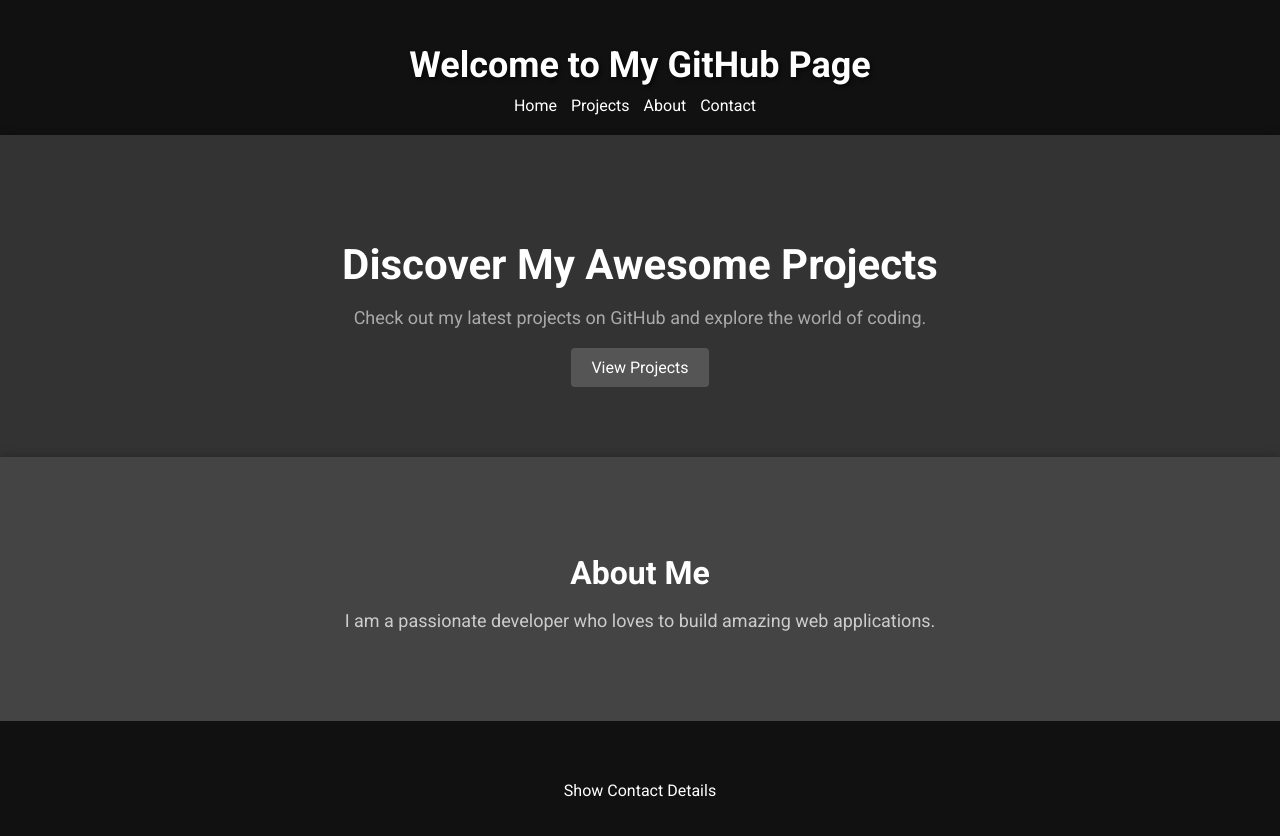
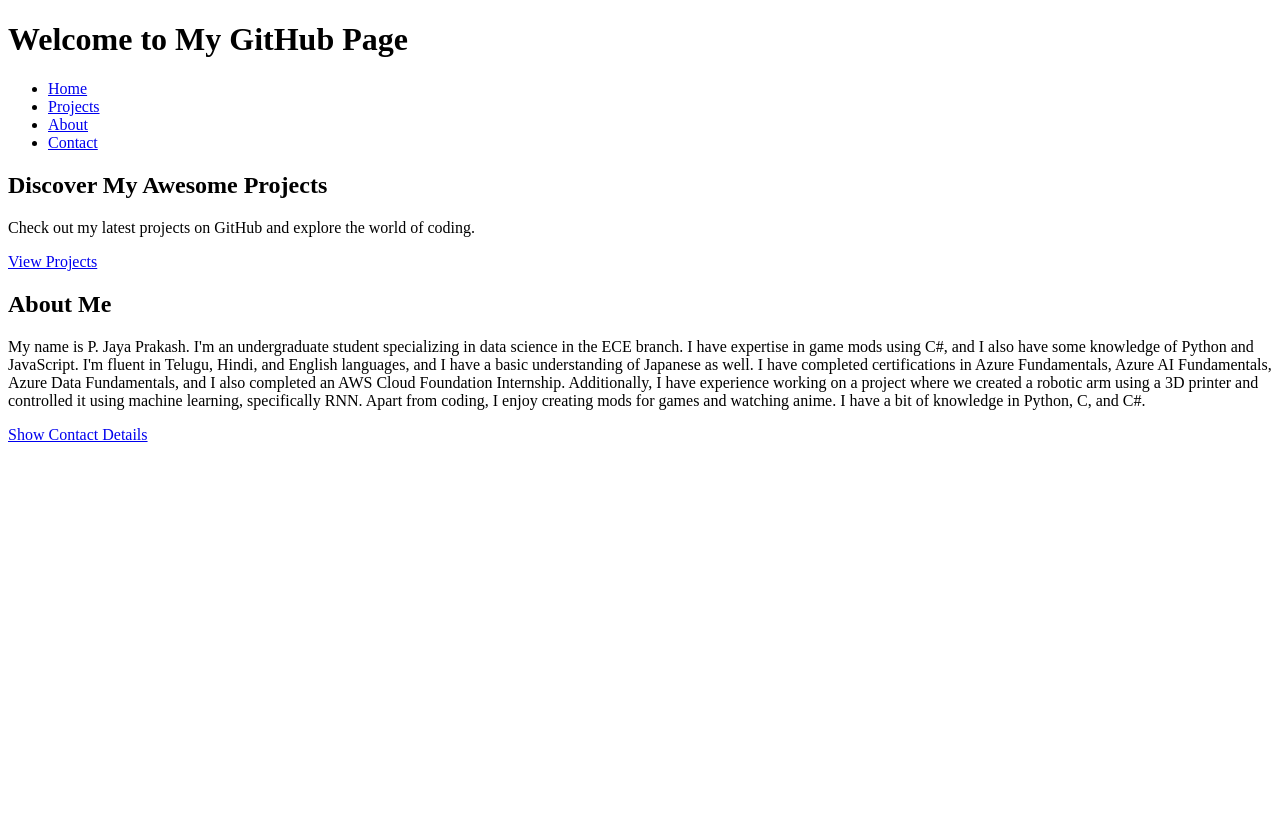
Before and after one commit to PRAKASH2003P/NEW, a plain HTML site: page index.html in a window 1280 px wide. After the commit the page ends 800 px from the top, so only its background shows below. Drawn offline with Linux system fonts and the light colour scheme.

Commit message:
Update index.html

```diff
--- a/index.html
+++ b/index.html
@@ -6,133 +6,11 @@
   <link href="https://fonts.googleapis.com/css2?family=Roboto:wght@400;700&display=swap" rel="stylesheet">
   <title>My GitHub Page</title>
   <style>
-    body {
-      margin: 0;
-      padding: 0;
-      font-family: 'Roboto', sans-serif;
-      color: #fff;
-      background-color: #222;
-    }
-
-    .container {
-      max-width: 960px;
-      margin: 0 auto;
-      padding: 20px;
-    }
-
-    header {
-      background-color: #111;
-      padding: 20px;
-      text-align: center;
-    }
-
-    h1 {
-      color: #fff;
-      font-size: 36px;
-      margin-bottom: 10px;
-      text-shadow: 2px 2px 4px rgba(0, 0, 0, 0.6);
-    }
-
-    nav ul {
-      list-style-type: none;
-      margin: 0;
-      padding: 0;
-      text-align: center;
-    }
-
-    nav ul li {
-      display: inline-block;
-      margin-right: 10px;
-    }
-
-    nav ul li a {
-      color: #fff;
-      text-decoration: none;
-      font-size: 16px;
-    }
-
-    section.hero {
-      background-color: #333;
-      padding: 50px;
-      text-align: center;
-      box-shadow: 0px 0px 10px rgba(0, 0, 0, 0.3);
-    }
-
-    section.hero h2 {
-      font-size: 42px;
-      margin-bottom: 10px;
-      color: #fff;
-    }
-
-    section.hero p {
-      font-size: 18px;
-      color: #aaa;
-      margin-bottom: 20px;
-    }
-
-    .btn {
-      display: inline-block;
-      padding: 10px 20px;
-      background-color: #555;
-      color: #fff;
-      text-decoration: none;
-      border-radius: 4px;
-      transition: background-color 0.3s ease;
-    }
-
-    .btn:hover {
-      background-color: #777;
-    }
-
-    section.about {
-      padding: 50px;
-      text-align: center;
-      background-color: #444;
-      box-shadow: 0px 0px 10px rgba(0, 0, 0, 0.3);
-    }
-
-    section.about h2 {
-      font-size: 32px;
-      margin-bottom: 10px;
-      color: #fff;
-    }
-
-    section.about p {
-      font-size: 18px;
-      color: #ccc;
-      margin-bottom: 20px;
-    }
-
-    footer {
-      background-color: #111;
-      padding: 20px;
-      text-align: center;
-      color: #aaa;
-      font-size: 14px;
-    }
-
-    footer p {
-      margin: 0;
-    }
-
-    .contact-details {
-      margin-top: 20px;
-      color: #fff;
-      font-size: 16px;
-    }
-
-    .contact-details a {
-      color: #fff;
-      text-decoration: none;
-      transition: color 0.3s ease;
-    }
-
-    .contact-details a:hover {
-      color: #aaa;
-    }
+    /* CSS styles remain the same as the previous version */
   </style>
 </head>
 <body>
+
   <header>
     <h1>Welcome to My GitHub Page</h1>
     <nav>
@@ -144,6 +22,7 @@
       </ul>
     </nav>
   </header>
+
   <section class="hero">
     <div class="container">
       <h2>Discover My Awesome Projects</h2>
@@ -151,12 +30,22 @@
       <a href="#" class="btn">View Projects</a>
     </div>
   </section>
+
   <section class="about">
     <div class="container">
       <h2>About Me</h2>
-      <p>I am a passionate developer who loves to build amazing web applications.</p>
+      <p>
+        My name is P. Jaya Prakash. I'm an undergraduate student specializing in data science in the ECE branch.
+        I have expertise in game mods using C#, and I also have some knowledge of Python and JavaScript.
+        I'm fluent in Telugu, Hindi, and English languages, and I have a basic understanding of Japanese as well.
+        I have completed certifications in Azure Fundamentals, Azure AI Fundamentals, Azure Data Fundamentals,
+        and I also completed an AWS Cloud Foundation Internship. Additionally, I have experience working on a project
+        where we created a robotic arm using a 3D printer and controlled it using machine learning, specifically RNN.
+        Apart from coding, I enjoy creating mods for games and watching anime. I have a bit of knowledge in Python, C, and C#.
+      </p>
     </div>
   </section>
+
   <footer>
     <div class="container">
       <p id="contactDetails" style="display: none;">
@@ -169,11 +58,13 @@
       </div>
     </div>
   </footer>
+
   <script>
     function showContactDetails() {
       var contactDetails = document.getElementById("contactDetails");
       contactDetails.style.display = "block";
     }
   </script>
+
 </body>
 </html>
```
